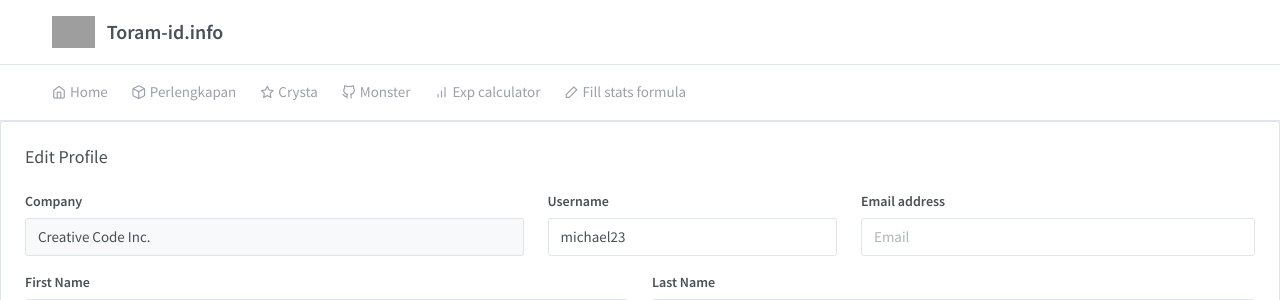
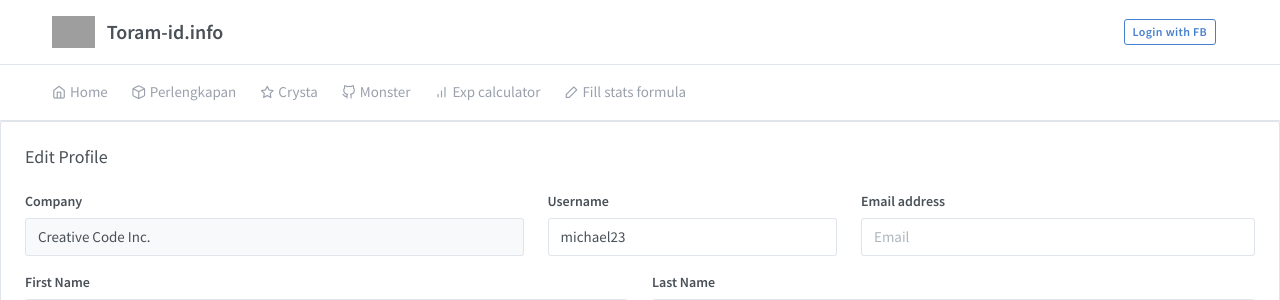
Before and after one commit to akrindev/tiramisu, a PHP site: the page made by application/Views/sss.html in a window 1280 px wide. Shown: the top 300 px of the page. Run offline with PHP 8.4, Linux system fonts and the light colour scheme; the template is opened without the code that fills it, so the values that code supplies are empty; grey boxes are pictures that could not be loaded.

Commit message:
Fb login button

```diff
--- a/application/Views/header.php
+++ b/application/Views/header.php
@@ -85,7 +85,9 @@ helper('url');
               </a>
               <div class="d-flex order-lg-2 ml-auto">
 
-
+				<div class="nav-item d-md-flex">
+                  <a href="/fb-login" class="btn btn-sm btn-outline-primary">Login with FB</a>
+                </div>
               </div>
               <a href="#" class="header-toggler d-lg-none ml-3 ml-lg-0" data-toggle="collapse" data-target="#headerMenuCollapse">
                 <span class="header-toggler-icon"></span>
```
